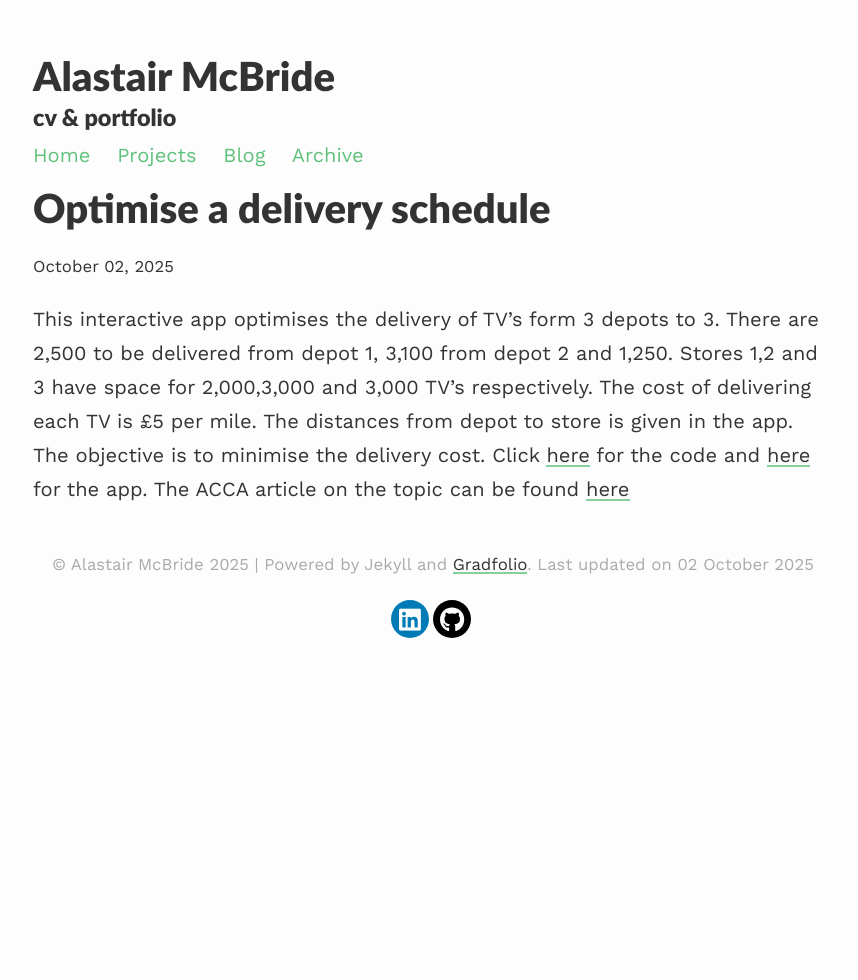
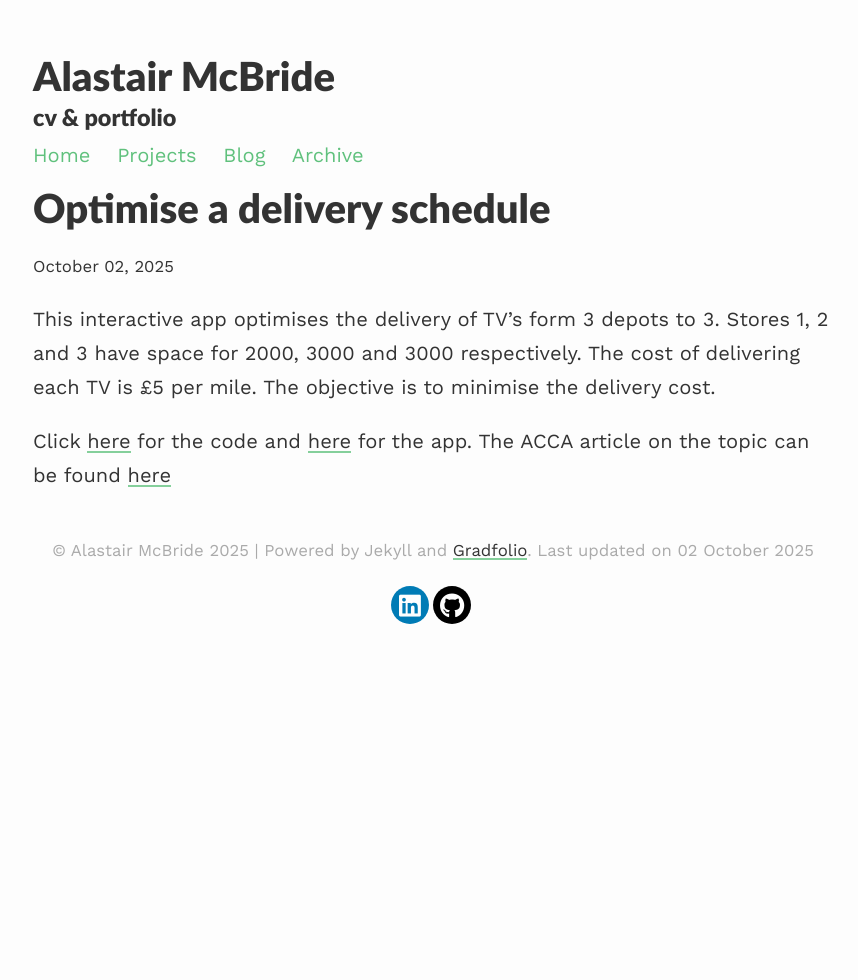
Before and after one commit to amcbhome/amcbhome.github.io, a Jekyll site: the page built from _projects/project2.md, in a window 1280 px wide. Shown: the whole page, without its empty margins (207-1065 px from the left). Built offline with Jekyll 4.4.1, drawn with Linux system fonts in a browser that asks for light colours.

Commit message:
Update project2.md

```diff
--- a/_projects/project2.md
+++ b/_projects/project2.md
@@ -3,4 +3,7 @@ layout: post
 title: Optimise a delivery schedule
 description: prescriptive analytics
 ---
-This interactive app optimises the delivery of TV's form 3 depots to 3. There are 2,500 to be delivered from depot 1, 3,100 from depot 2 and 1,250. Stores 1,2 and 3  have  space for 2,000,3,000 and 3,000 TV's respectively. The cost of delivering each TV is £5 per mile. The distances from depot to store is given in the app. The objective is to minimise the delivery cost. Click [here](https://github.com/amcbhome/tv_delivery_schedule){:target="_blank"} for the code and [here](https://amcb-delivery-optimisation.streamlit.app/){:target="_blank"} for the app. The ACCA article on the topic can be found [here](https://www.accaglobal.com/uk/en/student/exam-support-resources/professional-exams-study-resources/strategic-business-leader/technical-articles/big-data-sbl.html){:target="_blank"}
+This interactive app optimises the delivery of TV's form 3 depots to 3. Stores 1, 2 and 3 have space for 2000, 3000 and 3000 respectively.
+The cost of delivering each TV is £5 per mile. The objective is to minimise the delivery cost.
+
+Click [here](https://github.com/amcbhome/tv_delivery_schedule){:target="_blank"} for the code and [here](https://amcb-delivery-optimisation.streamlit.app/){:target="_blank"} for the app. The ACCA article on the topic can be found [here](https://www.accaglobal.com/uk/en/student/exam-support-resources/professional-exams-study-resources/strategic-business-leader/technical-articles/big-data-sbl.html){:target="_blank"}
```
